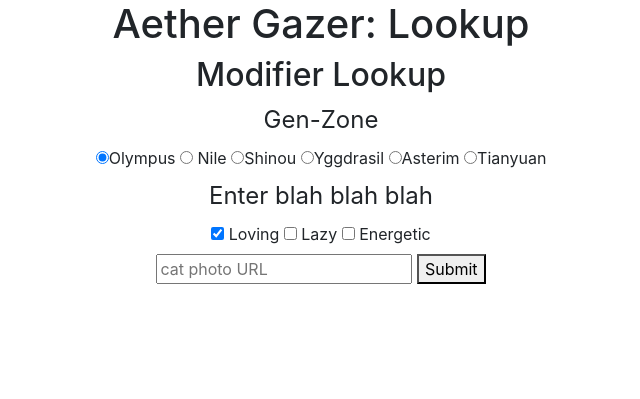
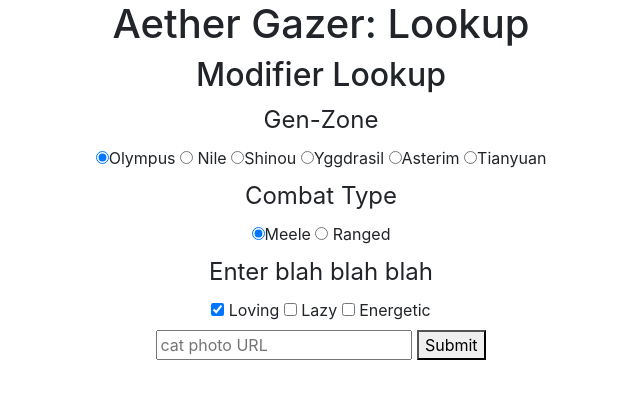
Before and after one commit to Arvick/Aether-Gazer-Database, a Flask app: template frontend/website/templates/base.html in a window 1280 px wide. Shown: the part 56-455 px from the top of the page, without its empty margins (319-959 px from the left). Run offline with Flask 3, Linux system fonts and the light colour scheme; the template is opened without the code that fills it, so the values that code supplies are empty; some libraries are stand-ins or nearby versions.

Commit message:
added form for combat type

```diff
--- a/frontend/website/templates/base.html
+++ b/frontend/website/templates/base.html
@@ -45,12 +45,17 @@
         <form align="center" action="http://127.0.0.1:8001/mod" method="get">
           <fieldset>
             <legend>Gen-Zone</legend>
-            <label><input id="Olympus" type="radio" name="gen_zone" value="Olympus" checked>Olympus</label>
-            <label><input id="Nile" type="radio" name="gen_zone" value="Nile"> Nile</label>
-            <label><input id="Shinou" type="radio" name="gen_zone" value="Shinou">Shinou</label>
-            <label><input id="Yggdrasil" type="radio" name="gen_zone" value="Yggdrasil">Yggdrasil</label>
-            <label><input id="Asterim" type="radio" name="gen_zone" value="Asterim">Asterim</label>
-            <label><input id="Tianyuan" type="radio" name="gen_zone" value="Tianyuan">Tianyuan</label>
+            <label><input id="olympus" type="radio" name="gen_zone" value="Olympus" checked>Olympus</label>
+            <label><input id="nile" type="radio" name="gen_zone" value="Nile"> Nile</label>
+            <label><input id="shinou" type="radio" name="gen_zone" value="Shinou">Shinou</label>
+            <label><input id="yggdrasil" type="radio" name="gen_zone" value="Yggdrasil">Yggdrasil</label>
+            <label><input id="asterim" type="radio" name="gen_zone" value="Asterim">Asterim</label>
+            <label><input id="tianyuan" type="radio" name="gen_zone" value="Tianyuan">Tianyuan</label>
+          </fieldset>
+          <fieldset>
+            <legend>Combat Type</legend>
+            <label><input id="meele" type="radio" name="combat_type" value="Meele" checked>Meele</label>
+            <label><input id="ranged" type="radio" name="combat_type" value="Ranged"> Ranged</label>
           </fieldset>
           <fieldset>
             <legend>Enter blah blah blah</legend>
```
